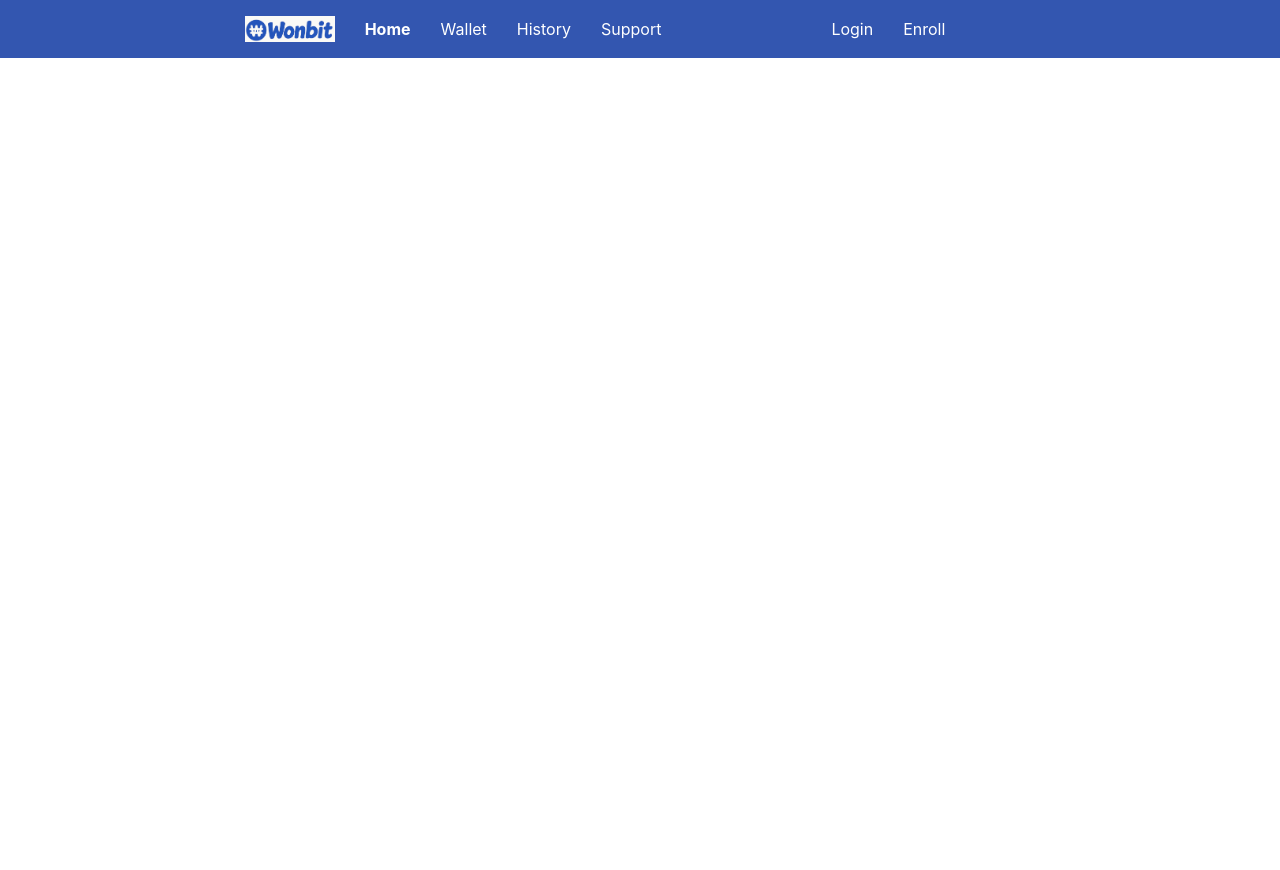
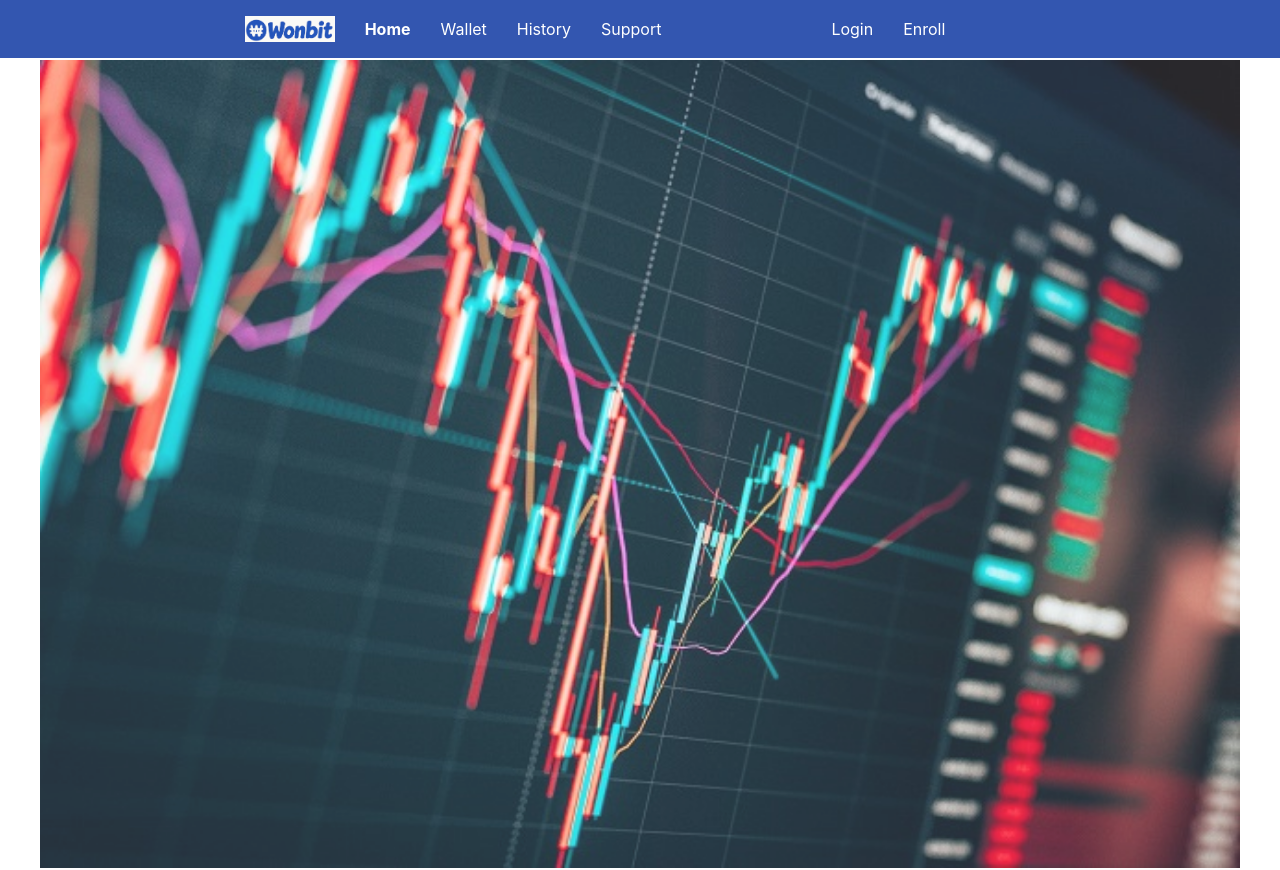
Before and after one commit to fwangdo/wonbit, a React (Create React App) app: page / in a window 1280 px wide. Before the commit the page ends 800 px from the top, so only its background shows below. Built offline with nearby package versions, Linux system fonts and the light colour scheme.

Commit message:
feat: Add logo and home

```diff
--- a/src/App.tsx
+++ b/src/App.tsx
@@ -1,6 +1,6 @@
 import React from 'react';
 import Header from './Components/Header';
-import { BrowserRouter as Router, Route, Routes } from 'react-router-dom';
+import { BrowserRouter as Router, Route, Routes, useMatch } from 'react-router-dom';
 import Home from "./Routes/Home";
 import Wallet from "./Routes/Wallet";
 import History from "./Routes/History";
@@ -8,18 +8,34 @@ import Support from "./Routes/Support";
 import Login from "./Routes/Login";
 import Enroll from "./Routes/Enroll";
 
+function Main() {
+  const homeMatch = useMatch('/');
+  const walletMatch = useMatch('/wallet');
+  const histMatch = useMatch('/history');
+  const supportMatch = useMatch('/support');
+
+  return (
+      <>
+        <Header />
+        <Routes>
+          <Route path="/" element={<Home/>}/>
+          <Route path="/wallet" element={<Wallet/>}/>
+          <Route path="/history" element={<History/>}/>
+          <Route path="/support" element={<Support/>}/>
+          <Route path="/login" element={<Login/>}/>
+          <Route path="/enroll" element={<Enroll/>}/>
+        </Routes>
+      </>
+  );
+
+}
+
 function App() {
+
+
   return (
     <Router>
-      <Routes>
-        <Route path="./" element={<Home/>}/>
-        <Route path="./wallet" element={<Wallet/>}/>
-        <Route path="./history" element={<History/>}/>
-        <Route path="./support" element={<Support/>}/>
-        <Route path="./login" element={<Login/>}/>
-        <Route path="./enroll" element={<Enroll/>}/>
-      </Routes>
-      <Header />
+      <Main />
     </Router>
   );
 }
--- a/src/Components/Header.tsx
+++ b/src/Components/Header.tsx
@@ -53,7 +53,7 @@ const Bold = styled.span`
     font-weight: bold;
 `
 
-const Img = styled.img`
+export const Img = styled.img`
     width: 90px;
     margin-right: 30px;
 `
--- a/src/Routes/Home.tsx
+++ b/src/Routes/Home.tsx
@@ -1,5 +1,18 @@
+import { styled } from "styled-components";
+import chart from "../Assets/chart.jpeg"
+
+export const Img = styled.img`
+    padding: 2px;
+    width: 1200px;
+    opacity: 0.85;
+    display: block;
+    margin: 0 auto;
+`
+
 function Home() {
-    return null;
+    return (
+        <Img src={chart}/>
+    );
 }
 
 export default Home;
```
